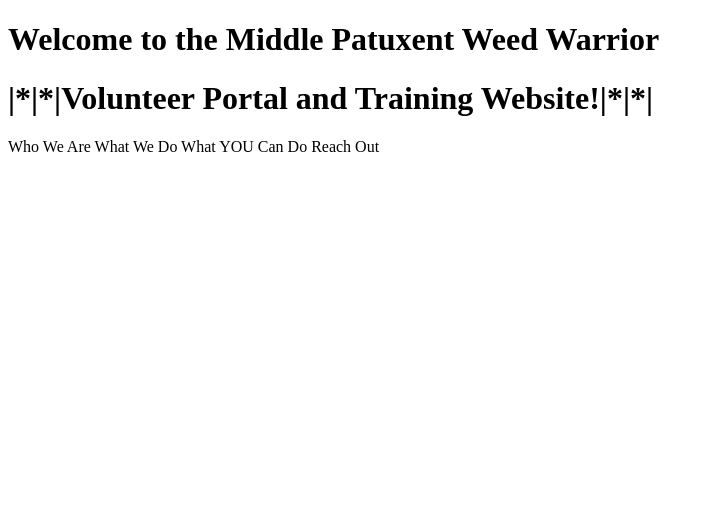
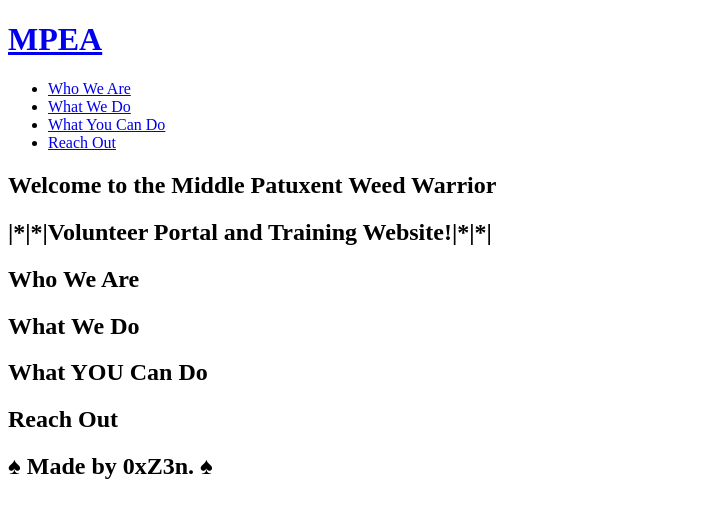
Before and after one commit to 0xZ3n/volunteerSite, a plain HTML site: page index.html in a window 1280 px wide. Shown: the whole page, without its empty margins (0-714 px from the left). Drawn offline with Linux system fonts and the light colour scheme.

Commit message:
added NAV, sections, footer

```diff
--- a/index.html
+++ b/index.html
@@ -6,17 +6,63 @@
     <meta name="viewport" content="width=device-width, initial-scale=1.0">
     <title>Middle Patuxent Volunteer Site</title>
 </head>
-<body>
-    <h1>Welcome to the Middle Patuxent Weed Warrior</h1>
-    <h1>|*|*|Volunteer Portal and Training Website!|*|*|</h1>
+<body><!-- navigation -->
+    <header>
+      <h1>
+        <a href="/">MPEA</a>
+      </h1>
 
-    Who We Are
+      <nav>
+        <!-- Unordered list element -->
+        <ul>
+            <!-- List item element-->
+            <li>
+            <!-- Anchor element -->
+            <a href="#who-we-are">Who We Are</a>
+            </li>
+            <li>
+            <a href="#what-we-do">What We Do</a>
+            </li>
+            <li>
+            <a href="#what-you-can-do">What You Can Do</a>
+            </li>
+            <li>
+            <a href="#reach-out">Reach Out</a>
+            </li>
+        </ul>
+      </nav>
+    </header>
 
-    What We Do
+    <!-- hero/jumbotron -->
+    <section>
+      <h2>Welcome to the Middle Patuxent Weed Warrior</h2>
+      <h2>|*|*|Volunteer Portal and Training Website!|*|*|</h2>
+    </section>
 
-    What YOU Can Do
+    <!-- Who We Are -->
+    <section>
+        <h2>Who We Are</h2>
+    </section>
 
-    Reach Out
+    <!-- What We Do -->
+    <section>
+        <h2>What We Do</h2>
+    </section>
+
+    <!-- What YOU Can Do -->
+    <section>
+        <h2>What YOU Can Do</h2>
+    </section>
+
+    <!-- Reach Out -->
+    <section>
+        <h2>Reach Out</h2>
+    </section>
+
+    <!-- footer -->
+    <footer>
+        <h2>♠ Made by 0xZ3n. ♠</h2>
+    </footer>
 
     <script src=""></script>
 </body>
```
